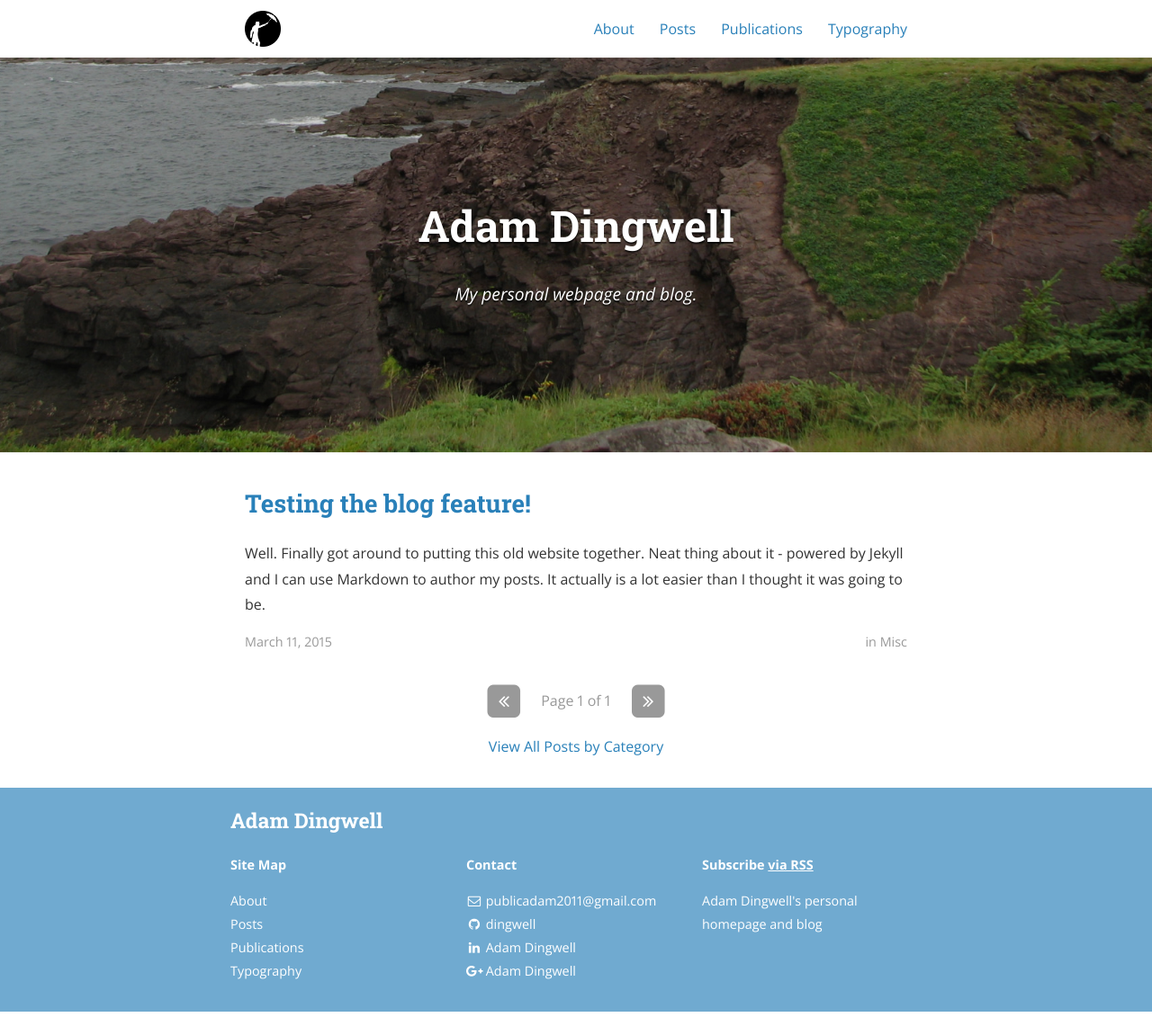
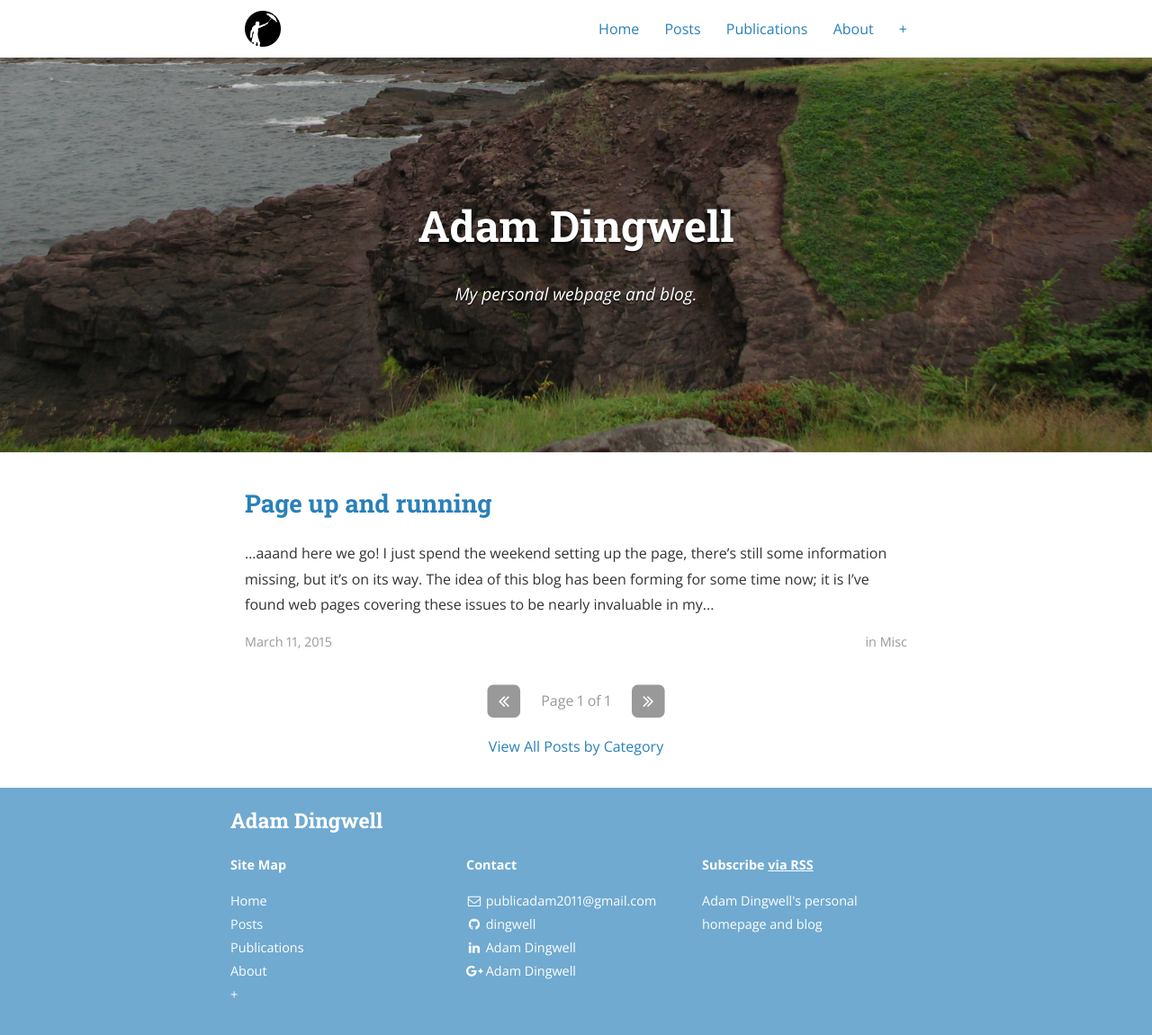
Before and after one commit to dingwell/dingwell.github.io, a Jekyll site: the page built from index.html, in a window 1280 px wide. Shown: the whole page at 90% size. Built offline with Jekyll 4.4.1, drawn with Linux system fonts in a browser that asks for light colours; nearby versions of some CDN libraries; the list of posts is cut into pages by our own code; a style sheet for code colours, icons or effects is not loaded; before the commit the page ends 1125 px from its top, so only the background shows below that.

Commit message:
Reorganized and first blog post added

```diff
--- a/_posts/2015-03-11-testing-blog-function.md
+++ /dev/null
@@ -1,8 +0,0 @@
----
-layout: post
-title: "Testing the blog feature!"
-date: 2015-03-11
-categories: misc
----
-
-Well. Finally got around to putting this old website together. Neat thing about it - powered by [Jekyll](http://jekyllrb.com) and I can use Markdown to author my posts. It actually is a lot easier than I thought it was going to be.
--- /dev/null
+++ b/_posts/2015-03-12-page-up-and-running.md
@@ -0,0 +1,35 @@
+---
+layout: post
+title: "Page up and running"
+date: 2015-03-11
+categories: misc
+---
+...aaand here we go! I just spend the weekend setting up the page,
+there's still some information missing, but it's on its way.
+
+The idea of this blog has been forming for some time now;
+it is
+I've found web pages covering these issues to be nearly invaluable in my work;
+often times, others have already solved the issue,
+or at least worked on a solution to a similar problem.
+But there are always plenty of cases when, basically, you're on your own.
+I've made it habit by now to take notes of just about anything I spend time on
+and _might_ have to come back to at a later stage.
+The result of this is a steadily growing wiki
+with helpful instructions for just about anything I've been working on
+for the past three years -- work-related and otherwise.
+I don't think that a single week goes by without at least some updates.
+Most of this information is probably useless to others than me,
+but there's probably some tips in there that might be of use to others.
+
+So that's where I'm at now,
+time to start feeding some of this information back to the community.
+
+Oh, and there will be other topics as well!
+Maybe some gardening or sewing or cycling or whatever else I can think of.
+But don't worry, I'll try to keep things nice and tidy,
+sorting posts by a few categories.
+I'm not yet sure about how the RSS will handle this,
+but I'll get to that eventually.
+
+Anyway, here we go!
--- a/index.html
+++ b/index.html
@@ -1,5 +1,7 @@
 ---
 layout: default
+title: Home
+permalink: /
 ---
 <div class="home">
 
--- a/typography.html
+++ b/z_typography.html
@@ -1,6 +1,6 @@
 ---
 layout: page
-title: Typography
+title: +
 permalink: /typography/
 ---
 
```
Also changed, not shown: v_posts.html (renamed from posts.html), x_publications.md (renamed from publications.md), y_about.md (renamed from about.md).
